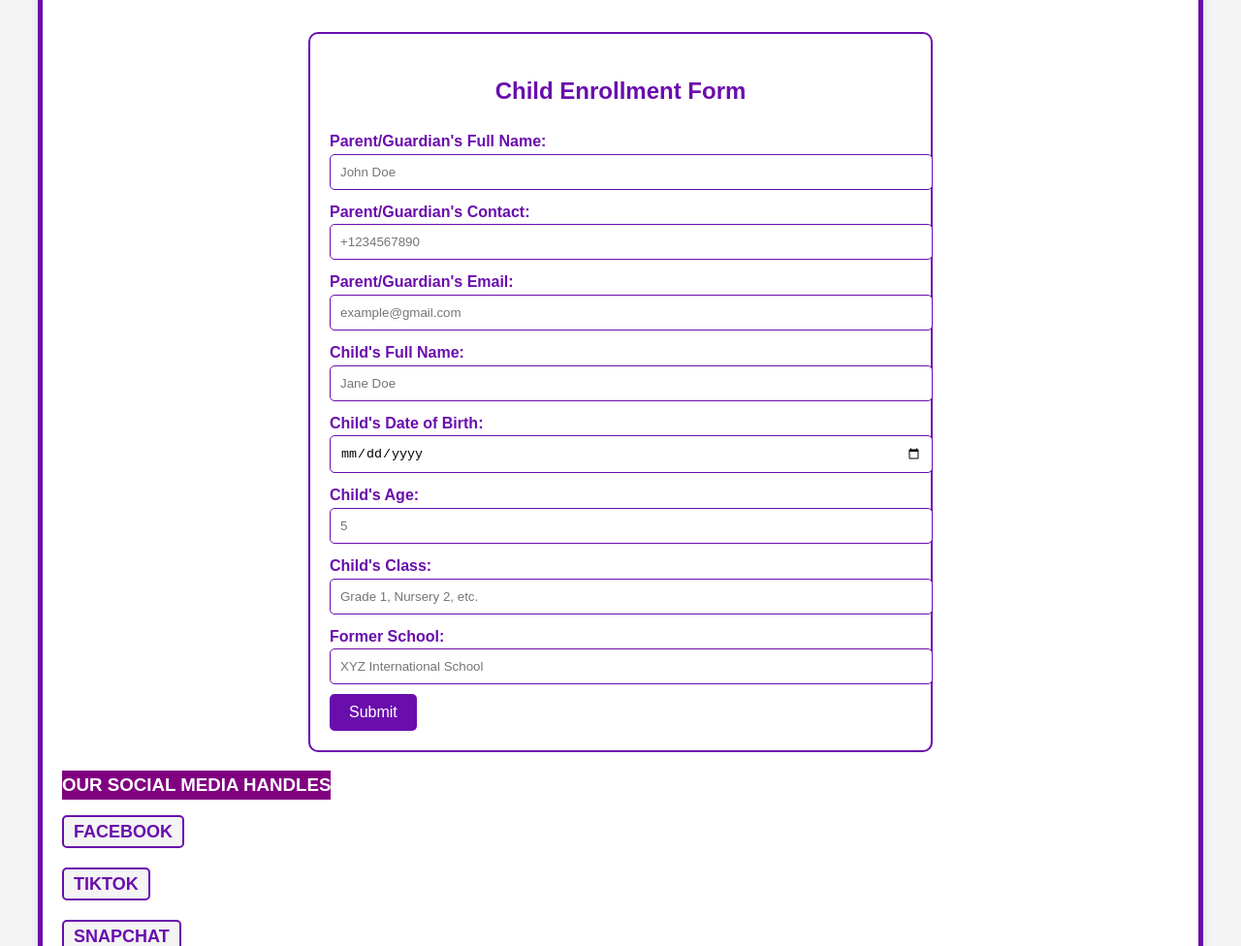
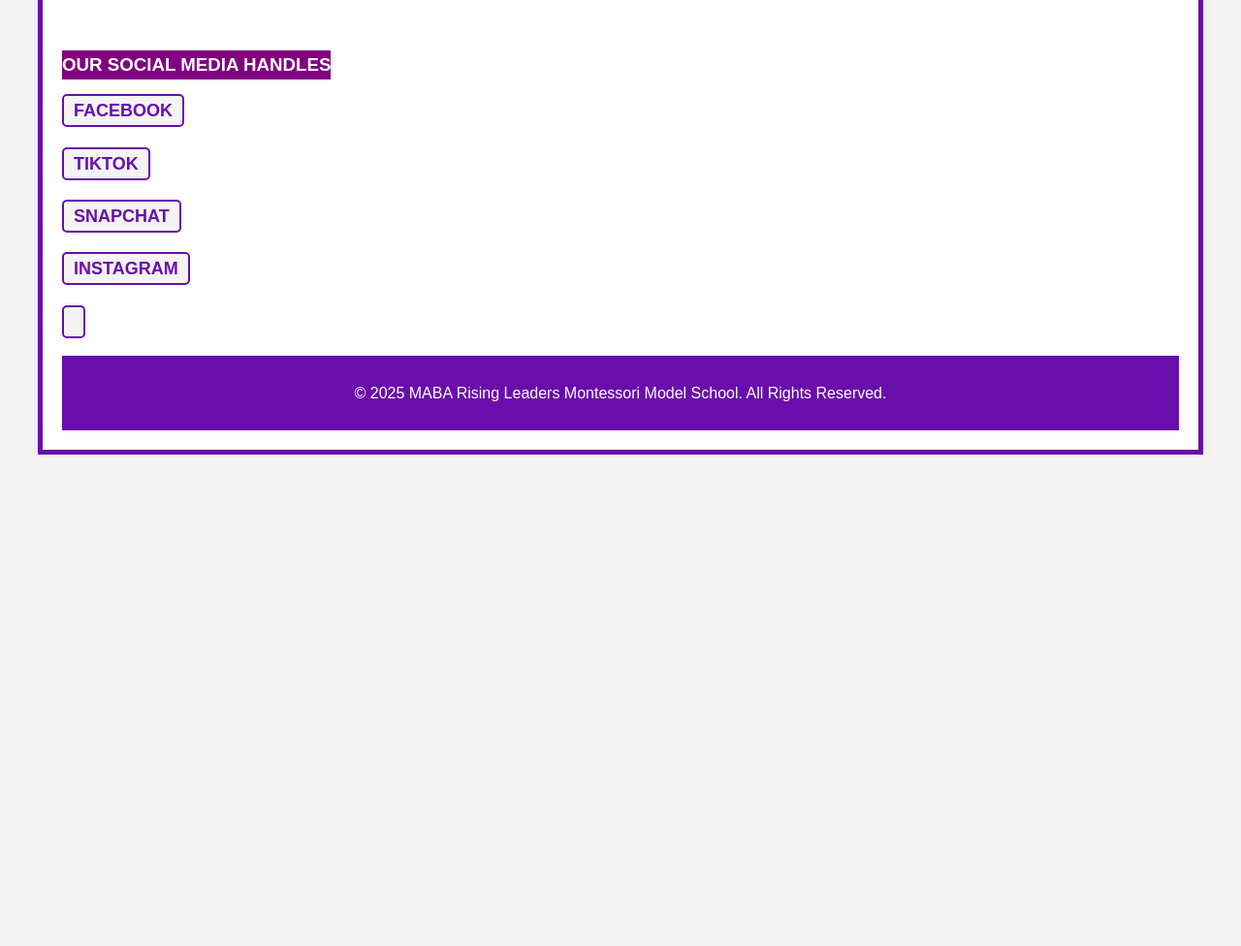
Before and after one commit to mabarisingleaders/MABA-Rising-Leaders, a plain HTML site: page index.html in a window 1280 px wide. Shown: the part 6700-7676 px from the top of the page at 97% size. After the commit the page ends 7169 px from the top, so only its background shows below. Drawn offline with Linux system fonts and the light colour scheme.

Commit message:
Update index.html

```diff
--- a/index.html
+++ b/index.html
@@ -309,54 +309,8 @@
                 </video>
             </div>
         </section>
-        <form action="mabarisingleaders2024@gmail.com" method="post" style="max-width: 600px; margin: auto; padding: 20px; border: 2px solid #6A0DAD; border-radius: 10px;">
-            <h2 style="text-align: center; color: #6A0DAD;">Child Enrollment Form</h2>
 
-            <!-- Parent/Guardian's Full Name -->
-            <label for="parentName" style="font-weight: bold; color: #6A0DAD;">Parent/Guardian's Full Name:</label>
-            <input type="text" id="parentName" name="parentName" placeholder="John Doe" required
-                   style="width: 100%; padding: 10px; margin-bottom: 10px; border: 1px solid #6A0DAD; border-radius: 5px;">
 
-            <!-- Parent/Guardian's Contact -->
-            <label for="parentContact" style="font-weight: bold; color: #6A0DAD;">Parent/Guardian's Contact:</label>
-            <input type="tel" id="parentContact" name="parentContact" placeholder="+1234567890" required
-                   style="width: 100%; padding: 10px; margin-bottom: 10px; border: 1px solid #6A0DAD; border-radius: 5px;">
-
-            <!-- Parent/Guardian's Email -->
-            <label for="parentEmail" style="font-weight: bold; color: #6A0DAD;">Parent/Guardian's Email:</label>
-            <input type="email" id="parentEmail" name="parentEmail" placeholder="example@gmail.com" required
-                   style="width: 100%; padding: 10px; margin-bottom: 10px; border: 1px solid #6A0DAD; border-radius: 5px;">
-
-            <!-- Student's Full Name -->
-            <label for="childFullName" style="font-weight: bold; color: #6A0DAD;">Child's Full Name:</label>
-            <input type="text" id="childFullName" name="childFullName" placeholder="Jane Doe" required
-                   style="width: 100%; padding: 10px; margin-bottom: 10px; border: 1px solid #6A0DAD; border-radius: 5px;">
-
-            <!-- Child's Date of Birth -->
-            <label for="childDOB" style="font-weight: bold; color: #6A0DAD;">Child's Date of Birth:</label>
-            <input type="date" id="childDOB" name="childDOB" required
-                   style="width: 100%; padding: 10px; margin-bottom: 10px; border: 1px solid #6A0DAD; border-radius: 5px;">
-
-            <!-- Child's Age -->
-            <label for="childAge" style="font-weight: bold; color: #6A0DAD;">Child's Age:</label>
-            <input type="number" id="childAge" name="childAge" placeholder="5" required
-                   style="width: 100%; padding: 10px; margin-bottom: 10px; border: 1px solid #6A0DAD; border-radius: 5px;">
-
-            <!-- Child's Class -->
-            <label for="childClass" style="font-weight: bold; color: #6A0DAD;">Child's Class:</label>
-            <input type="text" id="childClass" name="childClass" placeholder="Grade 1, Nursery 2, etc." required
-                   style="width: 100%; padding: 10px; margin-bottom: 10px; border: 1px solid #6A0DAD; border-radius: 5px;">
-
-            <!-- Former School -->
-            <label for="formerSchool" style="font-weight: bold; color: #6A0DAD;">Former School:</label>
-            <input type="text" id="formerSchool" name="formerSchool" placeholder="XYZ International School"
-                   style="width: 100%; padding: 10px; margin-bottom: 10px; border: 1px solid #6A0DAD; border-radius: 5px;">
-
-            <!-- Submit Button -->
-            <button type="submit" style="background-color: #6A0DAD; color: white; padding: 10px 20px; border: none; border-radius: 5px; cursor: pointer; font-size: 16px;">
-                Submit
-            </button>
-        </form>
 
 
         <h3 style="background-color: PURPLE; display: inline-block;" class="white-text">OUR SOCIAL MEDIA HANDLES</h3>
```
